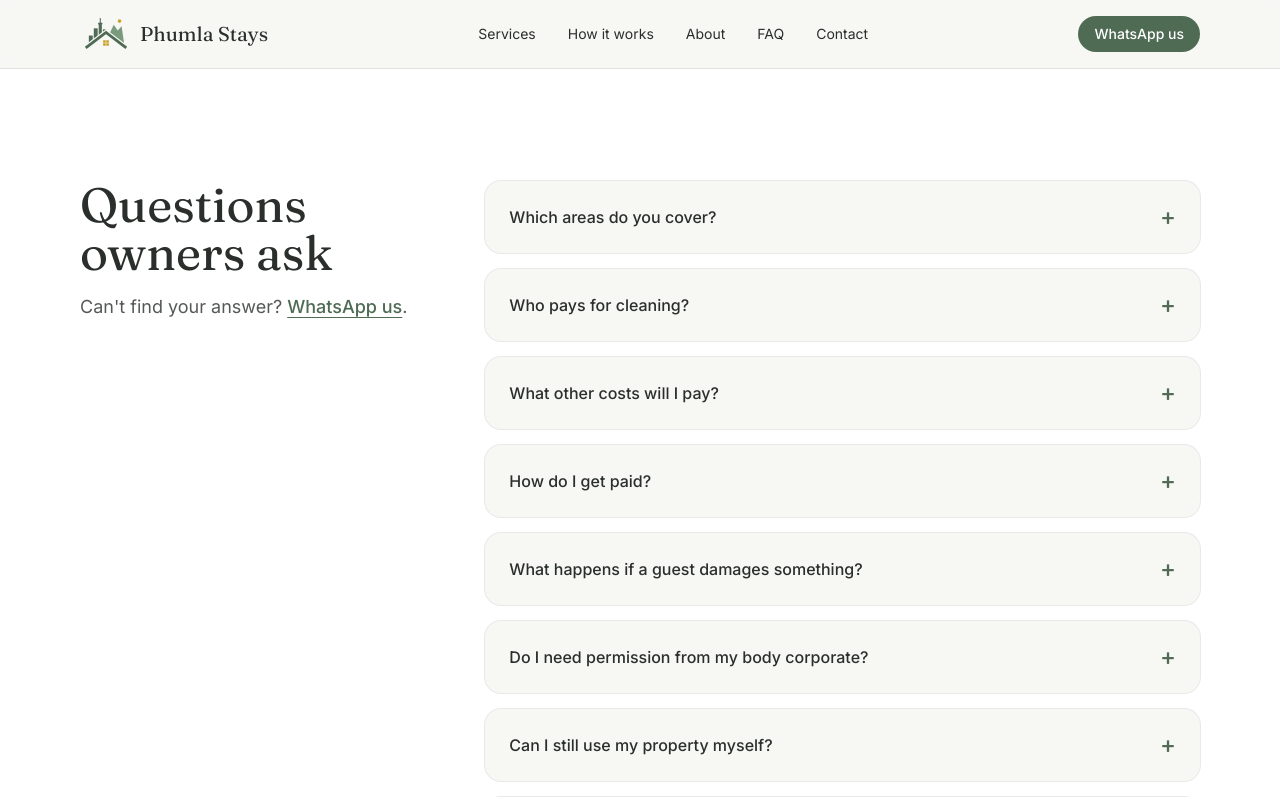
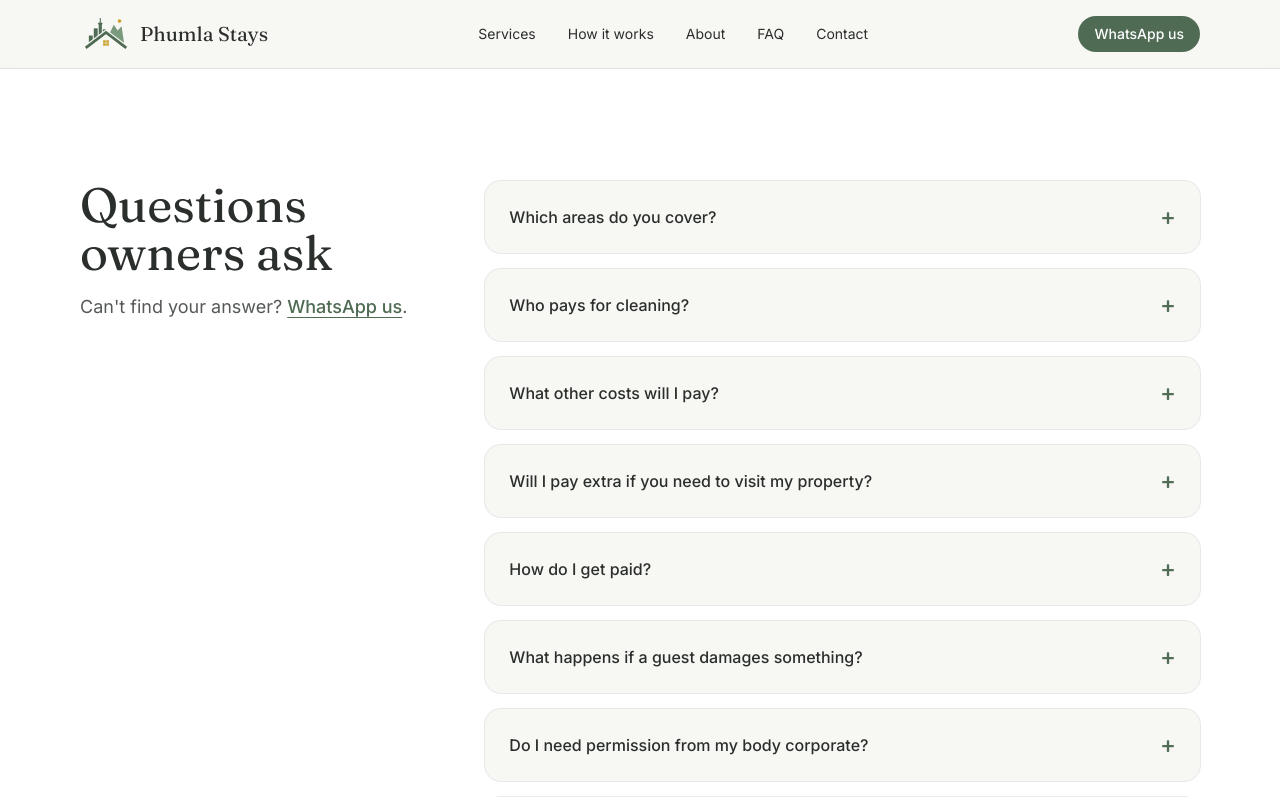
Before and after one commit to phumlamlotshwa/phumla-stays, a Next.js app: page /faq in a window 1280 px wide. Shown: the top 797 px of the page. Built offline with nearby package versions, Linux system fonts and the light colour scheme.

Commit message:
Add faq site visits

```diff
--- a/src/components/FAQ.tsx
+++ b/src/components/FAQ.tsx
@@ -14,6 +14,11 @@ const faqs = [
     question: "What other costs will I pay?",
     answer:
       "As the owner, you cover your property's running costs: utilities, Wi-Fi, levies, insurance and repairs, plus consumables like toiletries and coffee, which we buy and you reimburse monthly with receipts. Any repair over R1 500 needs your approval first, except in an emergency.",
+  },
+    {
+    question: "Will I pay extra if you need to visit my property?",
+    answer:
+      "Almost never. Pricing, bookings and guest messages are all handled online, and local cleaners take care of cleaning, laundry and key handovers, covered by the guest's cleaning fee. The only time there's an extra charge is if you ask us to come out in person, for example to meet a contractor or check on something for you: R350 per visit, plus travel beyond 30 km from Mbombela. We'll always confirm the cost with you first, so there are no surprises.",
   },
   {
     question: "How do I get paid?",
```
